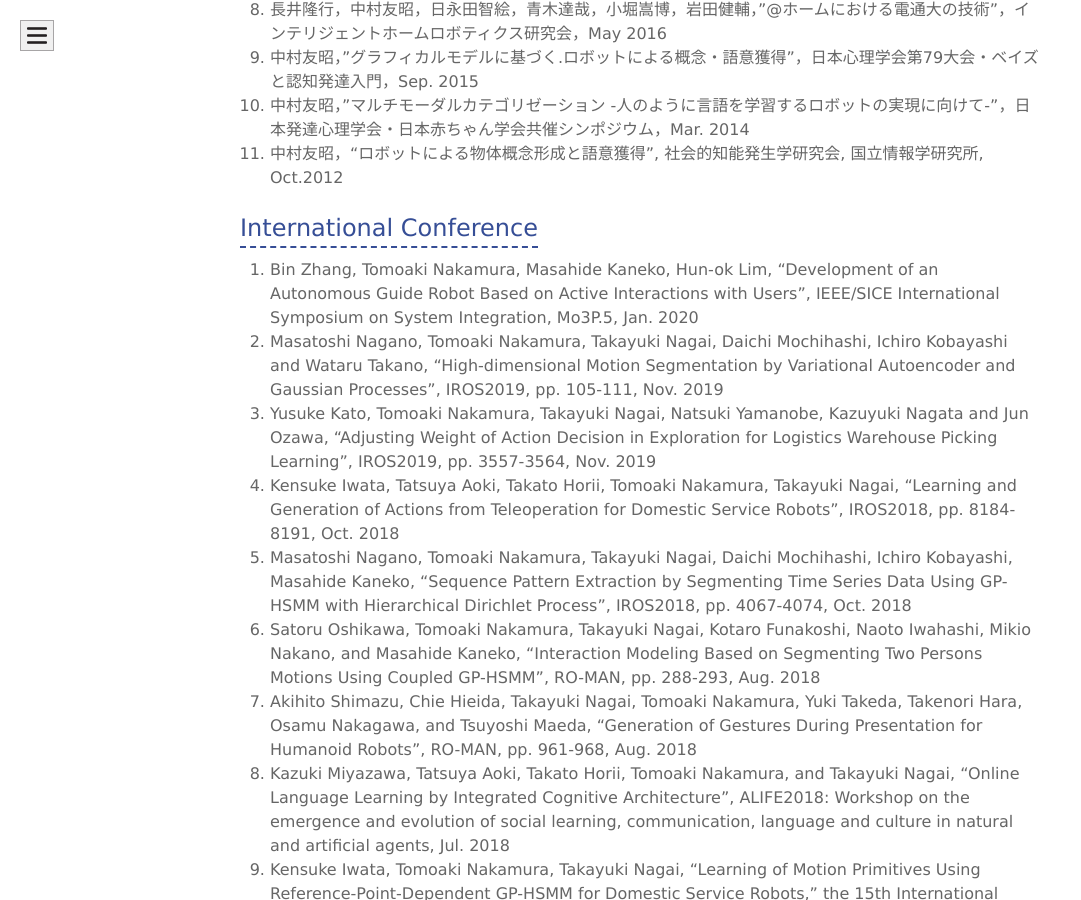
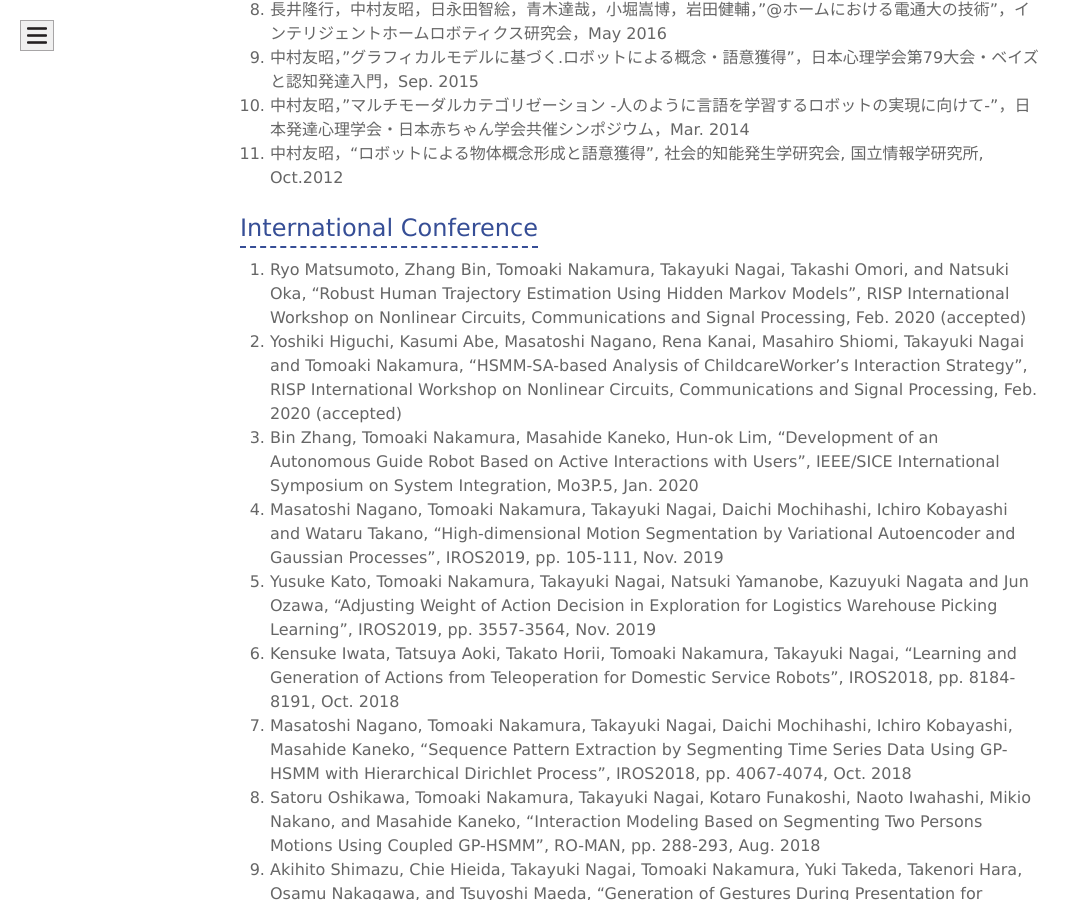
Before and after one commit to naka-lab/naka-lab.github.io, a Jekyll site: the page built from subpages/pub.md, in a window 1280 px wide and 900 px high, scrolled down 3683 px. Shown: the whole window, without its empty margins (0-1081 px from the left). Built offline with Jekyll 4.4.1, drawn with Linux system fonts in a browser that asks for light colours.

Commit message:
Update pub.md

```diff
--- a/subpages/pub.md
+++ b/subpages/pub.md
@@ -69,6 +69,9 @@ layout: default
 
 
 ## International Conference
+1. Ryo Matsumoto, Zhang Bin, Tomoaki Nakamura, Takayuki Nagai, Takashi Omori, and Natsuki Oka, "Robust Human Trajectory Estimation Using Hidden Markov Models", RISP International Workshop on Nonlinear Circuits, Communications and
+Signal Processing, Feb. 2020 (accepted)
+1. Yoshiki Higuchi, Kasumi Abe, Masatoshi Nagano, Rena Kanai, Masahiro Shiomi, Takayuki Nagai and Tomoaki Nakamura,  "HSMM-SA-based Analysis of ChildcareWorker’s Interaction Strategy", RISP International Workshop on Nonlinear Circuits, Communications and Signal Processing, Feb. 2020 (accepted)
 1. Bin Zhang, Tomoaki Nakamura, Masahide Kaneko, Hun-ok Lim, "Development of an Autonomous Guide Robot Based on Active Interactions with Users", IEEE/SICE International Symposium on System Integration, Mo3P.5, Jan. 2020
 1. Masatoshi Nagano, Tomoaki Nakamura, Takayuki Nagai, Daichi Mochihashi, Ichiro Kobayashi and Wataru Takano, "High-dimensional Motion Segmentation by Variational Autoencoder and Gaussian Processes", IROS2019, pp. 105-111, Nov. 2019
 1. Yusuke Kato, Tomoaki Nakamura, Takayuki Nagai, Natsuki Yamanobe, Kazuyuki Nagata and Jun Ozawa, "Adjusting Weight of Action Decision in Exploration for Logistics Warehouse Picking Learning", IROS2019, pp. 3557-3564, Nov. 2019
```
